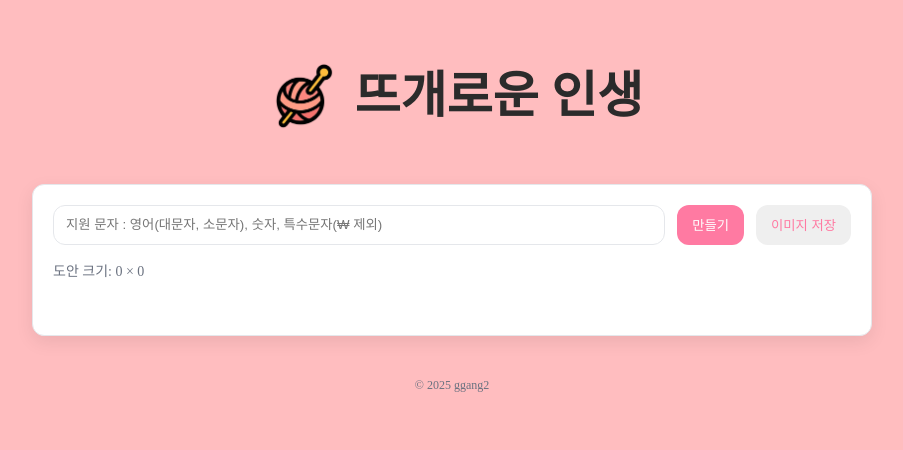
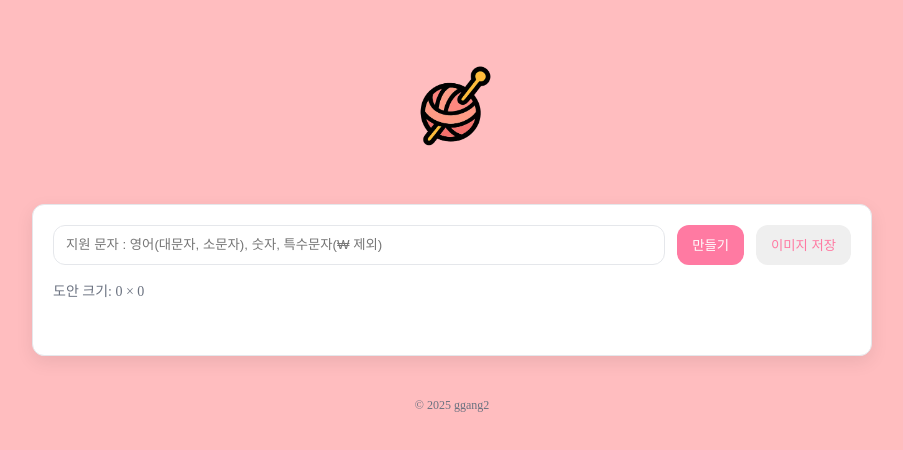
Before and after one commit to ShinEunBee/knitting-text, a React (Vite) app: page / in a window 1280 px wide. Shown: the top 450 px of the page, without its empty margins (188-1091 px from the left). Built offline with nearby package versions, Linux system fonts and the light colour scheme; a web font is replaced by a local one.

Commit message:
타이틀 명 삭제 ...

```diff
--- a/src/App.tsx
+++ b/src/App.tsx
@@ -6,7 +6,6 @@ import PatternGrid from "./components/PatternGrid";
 import {
   Header,
   LogoBox,
-  Title,
   Container,
   Meta,
   InputRow,
@@ -32,7 +31,6 @@ export default function App() {
       <Header>
         <LogoBox>
           <img src={logo} alt="logo" />
-          <Title>뜨개로운 인생</Title>
         </LogoBox>
       </Header>
 
--- a/src/styles/ui.tsx
+++ b/src/styles/ui.tsx
@@ -41,15 +41,9 @@ export const LogoBox = styled.div`
   gap: ${space[2]};
   img {
     display: block;
-    height: 80px;
+    height: 100px;
     width: auto;
   }
-`;
-
-export const Title = styled.h1`
-  font-size: 50px;
-  font-weight: 700;
-  margin: 0;
 `;
 
 export const Controls = styled.section`
```
